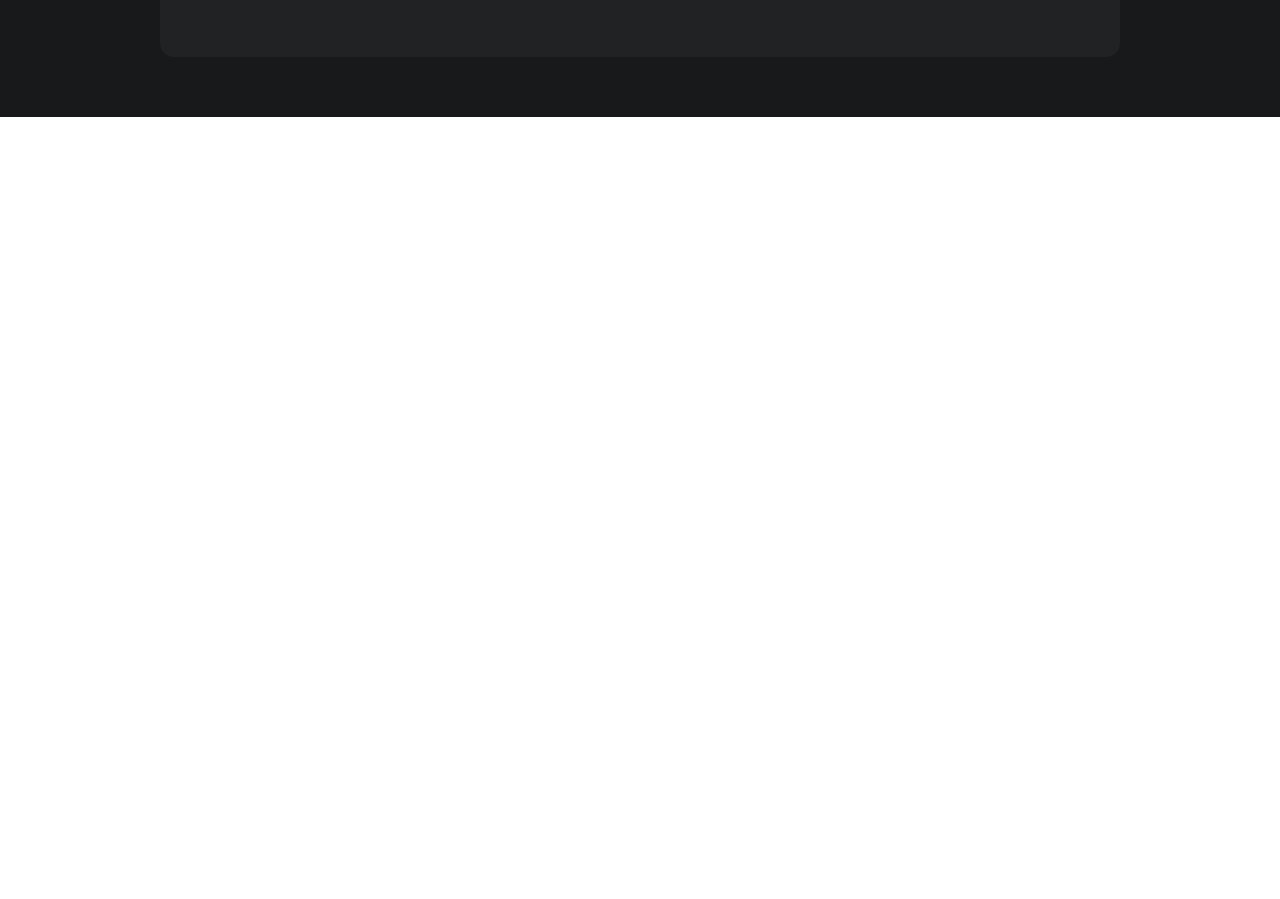
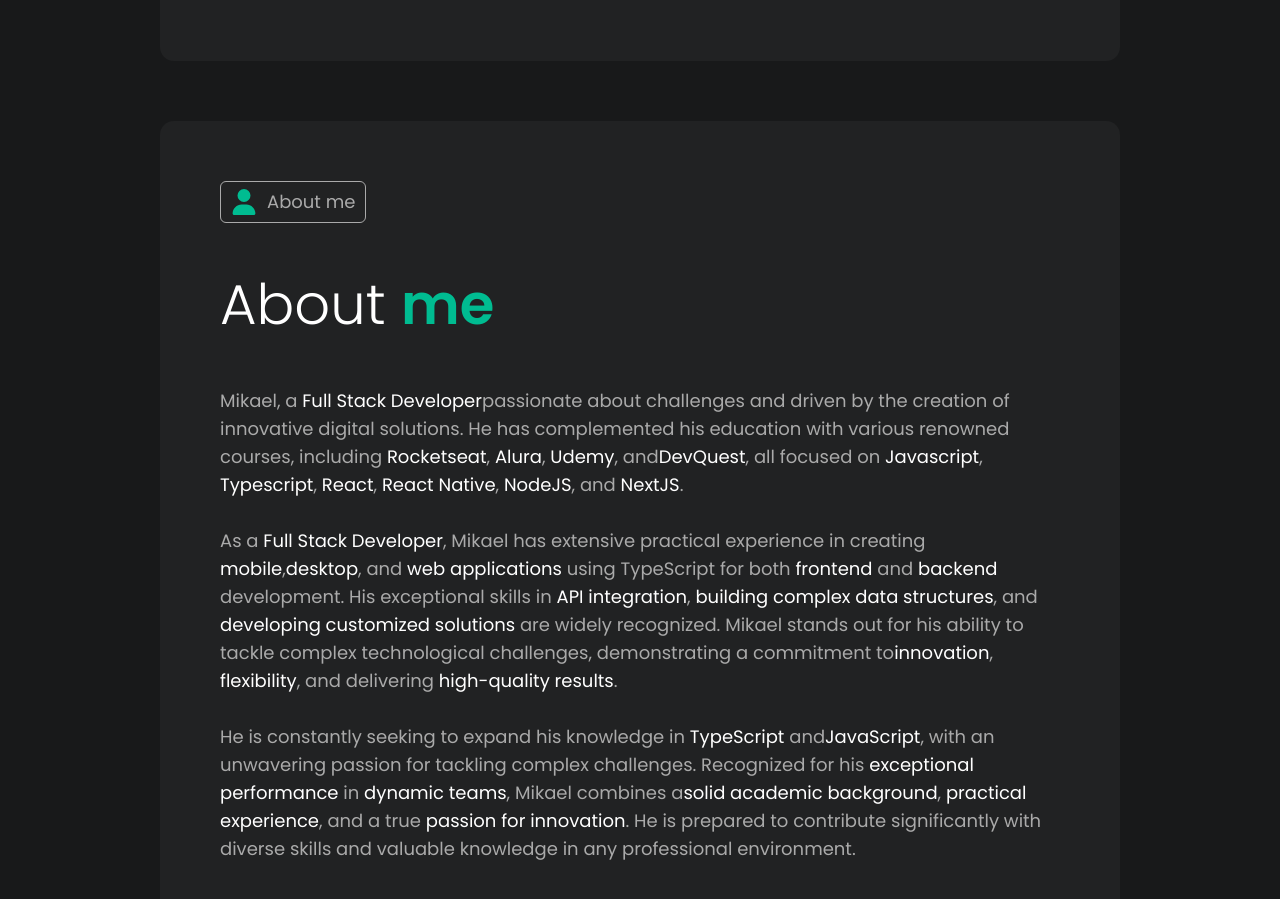
Before and after one commit to mikaelbernardes/my-portfolio, a Next.js app: page / in a window 1280 px wide. Shown: the part 813-1712 px from the top of the page. Before the commit the page ends 930 px from the top, so only its background shows below. Built offline with nearby package versions, Linux system fonts and the light colour scheme.

Commit message:
feat: add About Section component in principal page

```diff
--- /dev/null
+++ b/src/app/_sections/AboutSection.tsx
@@ -0,0 +1,132 @@
+import { FaUser } from "react-icons/fa6";
+
+import { SectionComponent } from "@/components/SectionComponent";
+import { useLanguageStore } from "@/factory/STORE_FACTORY/impls";
+
+function AboutSection() {
+  const { language } = useLanguageStore();
+
+  return (
+    <SectionComponent
+      id="about"
+      icon={FaUser}
+      title={language === "en" ? "About me" : "Sobre mim"}
+    >
+      <div className="sm:text-[28px] md:text-[56px] lg:text-[56px] txt-100 font-light">
+        {language === "en" ? (
+          <h2>
+            About <span className="text-Primary font-semibold">me</span>
+          </h2>
+        ) : (
+          <h2>
+            Sobre <span className="text-Primary font-semibold">mim</span>
+          </h2>
+        )}
+      </div>
+      <p className="sm:text-sm md:text-lg lg:text-lg txt-300">
+        {language === "en" ? (
+          <p>
+            Mikael, a <span className="txt-100">Full Stack Developer</span>
+            passionate about challenges and driven by the creation of innovative
+            digital solutions. He has complemented his education with various
+            renowned courses, including{" "}
+            <span className="txt-100">Rocketseat</span>,{" "}
+            <span className="txt-100">Alura</span>,{" "}
+            <span className="txt-100">Udemy</span>, and
+            <span className="txt-100">DevQuest</span>, all focused on{" "}
+            <span className="txt-100">Javascript</span>,{" "}
+            <span className="txt-100">Typescript</span>,{" "}
+            <span className="txt-100">React</span>,{" "}
+            <span className="txt-100">React Native</span>,{" "}
+            <span className="txt-100">NodeJS</span>, and{" "}
+            <span className="txt-100">NextJS</span>.
+            <br />
+            <br /> As a <span className="txt-100">Full Stack Developer</span>,
+            Mikael has extensive practical experience in creating{" "}
+            <span className="txt-100">mobile</span>,
+            <span className="txt-100">desktop</span>, and{" "}
+            <span className="txt-100">web applications</span> using TypeScript
+            for both <span className="txt-100">frontend</span> and{" "}
+            <span className="txt-100">backend</span> development. His
+            exceptional skills in{" "}
+            <span className="txt-100">API integration</span>,{" "}
+            <span className="txt-100">building complex data structures</span>,
+            and <span className="txt-100">developing customized solutions</span>{" "}
+            are widely recognized. Mikael stands out for his ability to tackle
+            complex technological challenges, demonstrating a commitment to
+            <span className="txt-100">innovation</span>,{" "}
+            <span className="txt-100">flexibility</span>, and delivering{" "}
+            <span className="txt-100">high-quality results</span>. <br /> <br />{" "}
+            He is constantly seeking to expand his knowledge in{" "}
+            <span className="txt-100">TypeScript</span> and
+            <span className="txt-100">JavaScript</span>, with an unwavering
+            passion for tackling complex challenges. Recognized for his{" "}
+            <span className="txt-100">exceptional performance</span> in{" "}
+            <span className="txt-100">dynamic teams</span>, Mikael combines a
+            <span className="txt-100">solid academic background</span>,{" "}
+            <span className="txt-100">practical experience</span>, and a true{" "}
+            <span className="txt-100">passion for innovation</span>. He is
+            prepared to contribute significantly with diverse skills and
+            valuable knowledge in any professional environment.
+          </p>
+        ) : (
+          <p>
+            Mikael é um{" "}
+            <span className="txt-100">Desenvolvedor Full Stack</span> apaixonado
+            por desafios e movido pela criação de soluções digitais inovadoras.
+            Ele complementou sua formação com diversos cursos renomados,
+            incluindo <span className="txt-100">Rocketseat</span>,{" "}
+            <span className="txt-100">Alura</span>,{" "}
+            <span className="txt-100">Udemy</span> e{" "}
+            <span className="txt-100">DevQuest</span>, todos focados em
+            <span className="txt-100">Javascript</span>,{" "}
+            <span className="txt-100">Typescript</span>,{" "}
+            <span className="txt-100">React</span>,{" "}
+            <span className="txt-100">React Native</span>,
+            <span className="txt-100">NodeJS</span> e{" "}
+            <span className="txt-100">NextJS</span>. <br />
+            <br /> Como{" "}
+            <span className="txt-100">Desenvolvedor Full Stack</span>, Mikael
+            possui ampla experiência prática na criação de aplicações{" "}
+            <span className="txt-100">móveis</span>,{" "}
+            <span className="txt-100">desktop</span> e{" "}
+            <span className="txt-100">web</span>, utilizando{" "}
+            <span className="txt-100">TypeScript</span> tanto no
+            <span className="txt-100">frontend</span> quanto no{" "}
+            <span className="txt-100">backend</span>. Suas habilidades
+            excepcionais em <span className="txt-100">integração de APIs</span>,{" "}
+            <span className="txt-100">
+              construção de estruturas de dados complexas
+            </span>{" "}
+            e{" "}
+            <span className="txt-100">
+              desenvolvimento de soluções personalizadas
+            </span>{" "}
+            são amplamente reconhecidas. Mikael se destaca por sua capacidade de
+            enfrentar desafios tecnológicos complexos, demonstrando um
+            compromisso com a <span className="txt-100">inovação</span>,{" "}
+            <span className="txt-100">flexibilidade</span> e entrega de{" "}
+            <span className="txt-100">resultados de alta qualidade</span>.{" "}
+            <br />
+            <br />
+            Ele está constantemente buscando expandir seu conhecimento em{" "}
+            <span className="txt-100">TypeScript</span>e{" "}
+            <span className="txt-100">JavaScript</span>, com uma paixão
+            inabalável por enfrentar desafios complexos. Reconhecido por seu
+            <span className="txt-100">desempenho excepcional</span> em{" "}
+            <span className="txt-100">equipes dinâmicas</span>, Mikael combina
+            uma <span className="txt-100">sólida formação</span> por meio de
+            cursos, <span className="txt-100">experiência prática</span> e uma
+            verdadeira
+            <span className="txt-100">paixão pela inovação</span>. Ele está
+            preparado para contribuir significativamente com suas diversas
+            habilidades e valiosos conhecimentos em qualquer ambiente
+            profissional.
+          </p>
+        )}
+      </p>
+    </SectionComponent>
+  );
+}
+
+export { AboutSection };
--- a/src/app/_sections/HomeSection.tsx
+++ b/src/app/_sections/HomeSection.tsx
@@ -20,7 +20,7 @@ function HomeSection() {
           {language === "en" ? "Frontend Developer" : "Pleno"}
         </h3>
       </div>
-      <p className="sm:text-sm md:text-lg lg:text-lg txt-300 lg:w-3/4">
+      <div className="sm:text-sm md:text-lg lg:text-lg txt-300 lg:w-3/4">
         {language === "en" ? (
           <p>
             As a <span className="txt-100">Pleno Frontend Developer</span>, I
@@ -36,7 +36,7 @@ function HomeSection() {
             sucesso de cada projeto.
           </p>
         )}
-      </p>
+      </div>
     </SectionComponent>
   );
 }
--- a/src/app/page.tsx
+++ b/src/app/page.tsx
@@ -3,6 +3,7 @@
 import { Navigation } from "@/components/Navigation";
 import { useThemeStore } from "@/factory/STORE_FACTORY/impls";
 
+import { AboutSection } from "./_sections/AboutSection";
 import { HomeSection } from "./_sections/HomeSection";
 import { PerfilSection } from "./_sections/PerfilSection";
 
@@ -17,6 +18,7 @@ export default function Home() {
         <Navigation />
         <PerfilSection />
         <HomeSection />
+        <AboutSection />
       </div>
     </main>
   );
--- a/src/components/SectionComponent/index.tsx
+++ b/src/components/SectionComponent/index.tsx
@@ -22,7 +22,7 @@ function SectionComponent({
       {title && Icon && (
         <div
           className={`
-          sm:w-[82px] md:w-[110px] lg:w-[110px] sm:h-6 md:h-[38px] lg:h-[38px] sm:px-[10px] sm:py-1 md:px-[10px] md:py-[6px]
+          w-fit h-fit sm:px-[10px] sm:py-1 md:px-[10px] md:py-[6px]
           lg:px-[10px] lg:py-[6px] gap-[10px] rounded-md border border-TXT300Light dark:border-TXT300Dark flex items-center
         `}
         >
```
